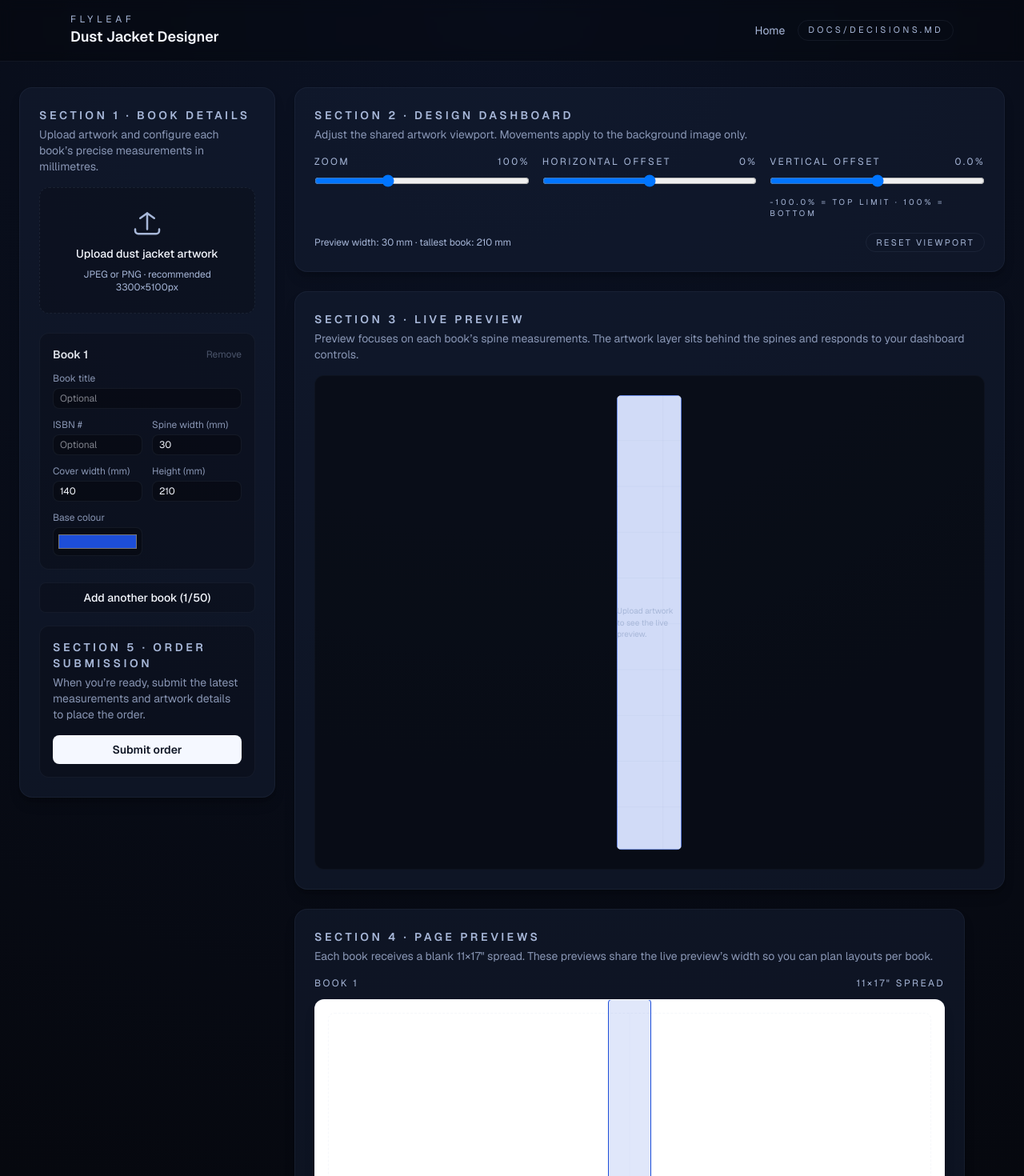
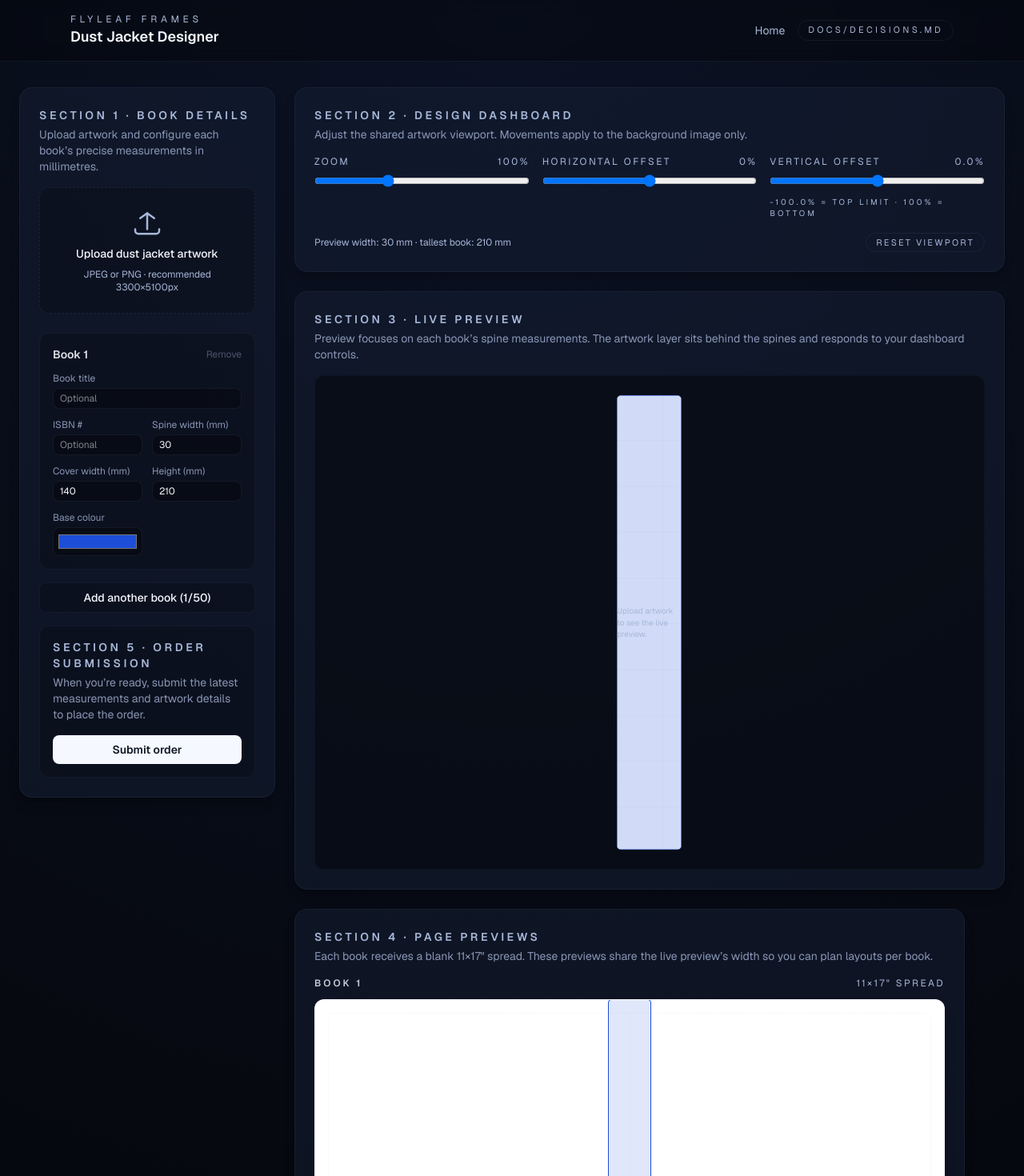
Before and after one commit to jdin9/flyleaf-v2, a Next.js app: page /designer in a window 1280 px wide. Shown: the top 1470 px of the page at 80% size. Built offline with nearby package versions, Linux system fonts and the light colour scheme.

Commit message:
Rename Flyleaf branding to Flyleaf Frames

```diff
--- a/src/app/customer-login/page.tsx
+++ b/src/app/customer-login/page.tsx
@@ -8,7 +8,7 @@ export default function CustomerLoginPage() {
           <p className="text-sm uppercase tracking-[0.35em] text-muted">Customer</p>
           <h1 className="text-4xl font-semibold sm:text-5xl">Customer login coming soon</h1>
           <p className="text-lg text-muted">
-            We&rsquo;re building a secure sign-in so readers can access their Flyleaf library and track active orders.
+            We&rsquo;re building a secure sign-in so readers can access their Flyleaf Frames library and track active orders.
           </p>
         </div>
         <div className="mx-auto w-full max-w-md space-y-4 rounded-3xl border border-border bg-panel/70 p-8 text-center shadow-sm backdrop-blur">
--- a/src/app/designer/page.tsx
+++ b/src/app/designer/page.tsx
@@ -541,7 +541,7 @@ export default function DesignerPage() {
       <header className="border-b border-border/40 bg-black/30 backdrop-blur">
         <div className="mx-auto flex max-w-6xl items-center justify-between px-6 py-4">
           <div>
-            <p className="text-xs uppercase tracking-[0.4em] text-muted">Flyleaf</p>
+            <p className="text-xs uppercase tracking-[0.4em] text-muted">Flyleaf Frames</p>
             <h1 className="text-lg font-semibold">Dust Jacket Designer</h1>
           </div>
           <nav className="flex items-center gap-4 text-sm text-muted">
@@ -799,12 +799,19 @@ export default function DesignerPage() {
                           style={{ paddingTop: topMarginPx }}
                         >
                           {books.map((book, index) => {
+                            const trimmedTitle = book.title.trim();
+                            const displayTitle = trimmedTitle.length ? trimmedTitle : `Book ${index + 1}`;
+                            const trimmedIsbn = book.isbn.trim();
                             const spineWidthPx = mmToPx(book.spineWidth);
                             const jacketHeightPx = mmToPx(book.height);
                             const heightDifferencePx = maxHeightPx - topMarginPx - jacketHeightPx;
 
                             return (
-                              <div key={book.id} className="flex flex-col items-center" style={{ marginRight: index === books.length - 1 ? 0 : mmToPx(BOOK_GAP_MM) }}>
+                              <div
+                                key={book.id}
+                                className="flex flex-col items-center"
+                                style={{ marginRight: index === books.length - 1 ? 0 : mmToPx(BOOK_GAP_MM) }}
+                              >
                                 <div
                                   className="flex h-full flex-col justify-center rounded border bg-foreground/5 shadow-lg shadow-black/40"
                                   style={{
@@ -815,7 +822,12 @@ export default function DesignerPage() {
                                     borderColor: book.color,
                                   }}
                                 />
-                                <p className="mt-2 text-[10px] uppercase tracking-[0.3em] text-muted">Book {index + 1}</p>
+                                <div className="mt-2 flex flex-col items-center gap-1 text-center">
+                                  <p className="text-[10px] uppercase tracking-[0.3em] text-muted">{displayTitle}</p>
+                                  {trimmedIsbn.length > 0 ? (
+                                    <p className="text-[10px] uppercase tracking-[0.3em] text-muted/70">ISBN #{trimmedIsbn}</p>
+                                  ) : null}
+                                </div>
                               </div>
                             );
                           })}
@@ -857,10 +869,19 @@ export default function DesignerPage() {
                       }
                     : undefined;
 
+                  const trimmedTitle = book.title.trim();
+                  const displayTitle = trimmedTitle.length ? trimmedTitle : `Book ${index + 1}`;
+                  const trimmedIsbn = book.isbn.trim();
+
                   return (
                     <div key={book.id} className="flex flex-col items-center gap-3">
-                      <div className="flex w-full items-center justify-between text-xs uppercase tracking-[0.2em] text-muted">
-                        <span>Book {index + 1}</span>
+                      <div className="flex w-full flex-wrap items-start justify-between gap-2 text-xs uppercase tracking-[0.2em] text-muted">
+                        <div className="flex flex-col">
+                          <span className="font-semibold tracking-[0.25em] text-foreground/80">{displayTitle}</span>
+                          {trimmedIsbn.length > 0 ? (
+                            <span className="mt-1 text-[10px] tracking-[0.25em] text-muted/70">ISBN #{trimmedIsbn}</span>
+                          ) : null}
+                        </div>
                         <span>11×17&quot; spread</span>
                       </div>
                       <div className="flex w-full justify-center">
@@ -931,6 +952,11 @@ export default function DesignerPage() {
                                             layoutIndex,
                                           ) => {
                                             const isCurrentBook = layoutBook.id === book.id;
+                                            const layoutTitle = layoutBook.title.trim();
+                                            const layoutDisplayTitle = layoutTitle.length
+                                              ? layoutTitle
+                                              : `Book ${layoutIndex + 1}`;
+                                            const layoutIsbn = layoutBook.isbn.trim();
 
                                             return (
                                               <div
@@ -952,13 +978,20 @@ export default function DesignerPage() {
                                                     borderColor: layoutBook.color,
                                                   }}
                                                 />
-                                                <p
-                                                  className={`mt-2 text-[10px] uppercase tracking-[0.3em] text-muted ${
+                                                <div
+                                                  className={`mt-2 flex flex-col items-center gap-1 text-center ${
                                                     isCurrentBook ? "" : "opacity-0"
                                                   }`}
                                                 >
-                                                  Book {layoutIndex + 1}
-                                                </p>
+                                                  <p className="text-[10px] uppercase tracking-[0.3em] text-muted">
+                                                    {layoutDisplayTitle}
+                                                  </p>
+                                                  {layoutIsbn.length > 0 ? (
+                                                    <p className="text-[10px] uppercase tracking-[0.3em] text-muted/70">
+                                                      ISBN #{layoutIsbn}
+                                                    </p>
+                                                  ) : null}
+                                                </div>
                                               </div>
                                             );
                                           },
--- a/src/app/layout.tsx
+++ b/src/app/layout.tsx
@@ -13,7 +13,7 @@ const geistMono = Geist_Mono({
 });
 
 export const metadata: Metadata = {
-  title: "Flyleaf Designer",
+  title: "Flyleaf Frames Designer",
   description:
     "Design and preview custom dust jackets with live visualization and print-ready specs.",
 };
--- a/src/app/page.tsx
+++ b/src/app/page.tsx
@@ -71,7 +71,7 @@ export default async function Home() {
             </Link>
           </div>
           <div className="w-full space-y-6 text-center">
-            <p className="text-sm uppercase tracking-[0.35em] text-muted">Flyleaf</p>
+            <p className="text-sm uppercase tracking-[0.35em] text-muted">Flyleaf Frames</p>
             <h1 className="text-4xl font-semibold sm:text-5xl">Judge every book by its cover.</h1>
             <p className="text-lg text-muted">
               Bring your shelves to life with dust jackets that make every spine a showpiece before the first page turns.
```
Also changed, not shown: 1 other file (tests, documents, lock files or other folders).
